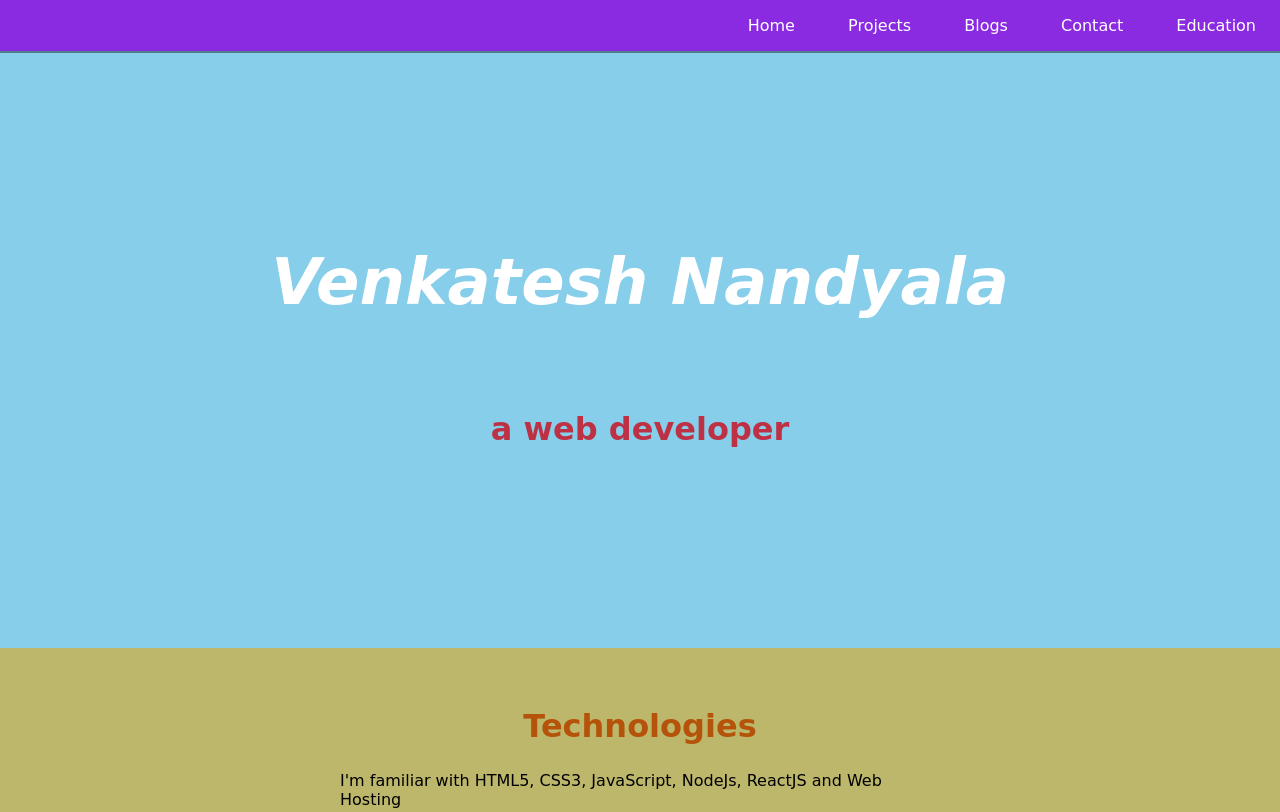
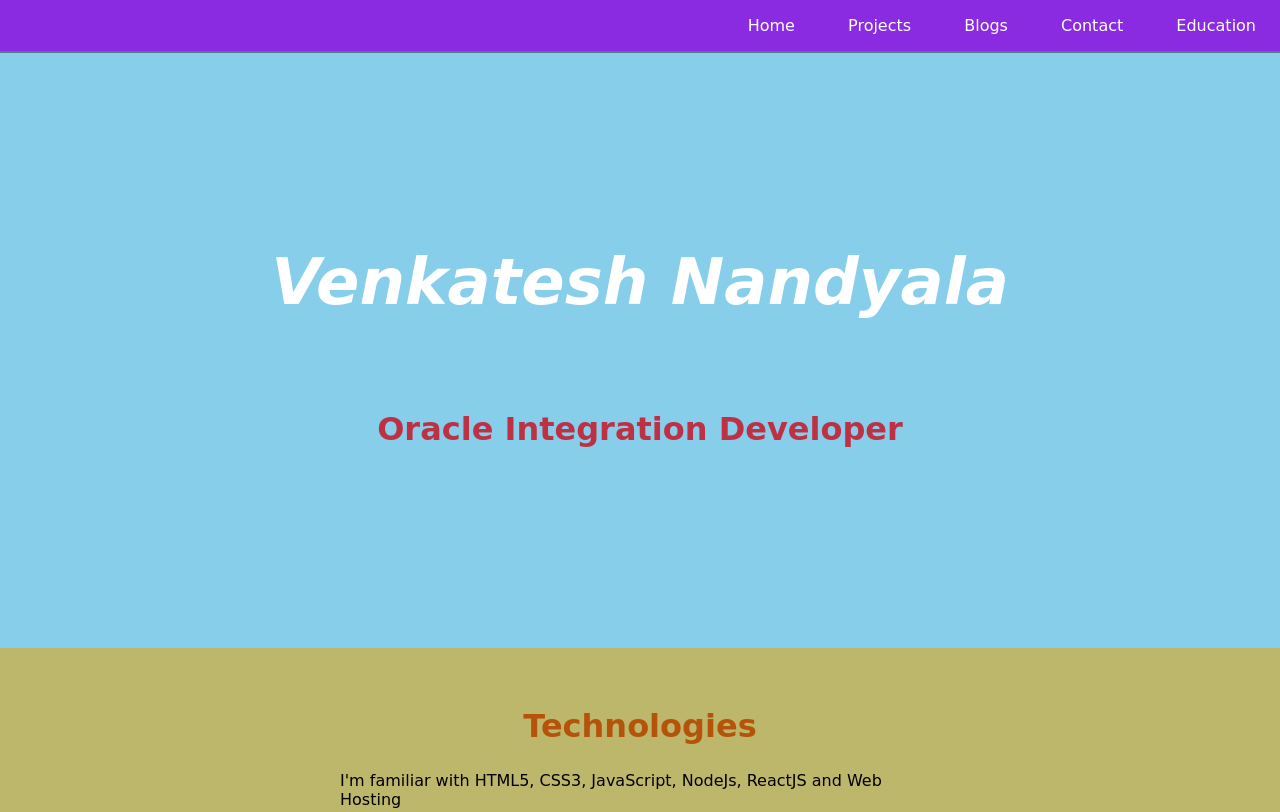
Before and after one commit to nvenkatcs/portfolio2, a plain HTML site: page index.html in a window 1280 px wide. Shown: the top 812 px of the page. Drawn offline with Linux system fonts and the light colour scheme.

Commit message:
Update index.html

```diff
--- a/index.html
+++ b/index.html
@@ -37,7 +37,7 @@
 
 
         <p>Venkatesh Nandyala</p>
-        <h1 id="header">a web developer</h1>
+        <h1 id="header">Oracle Integration Developer</h1>
 
     </section>
 
```
